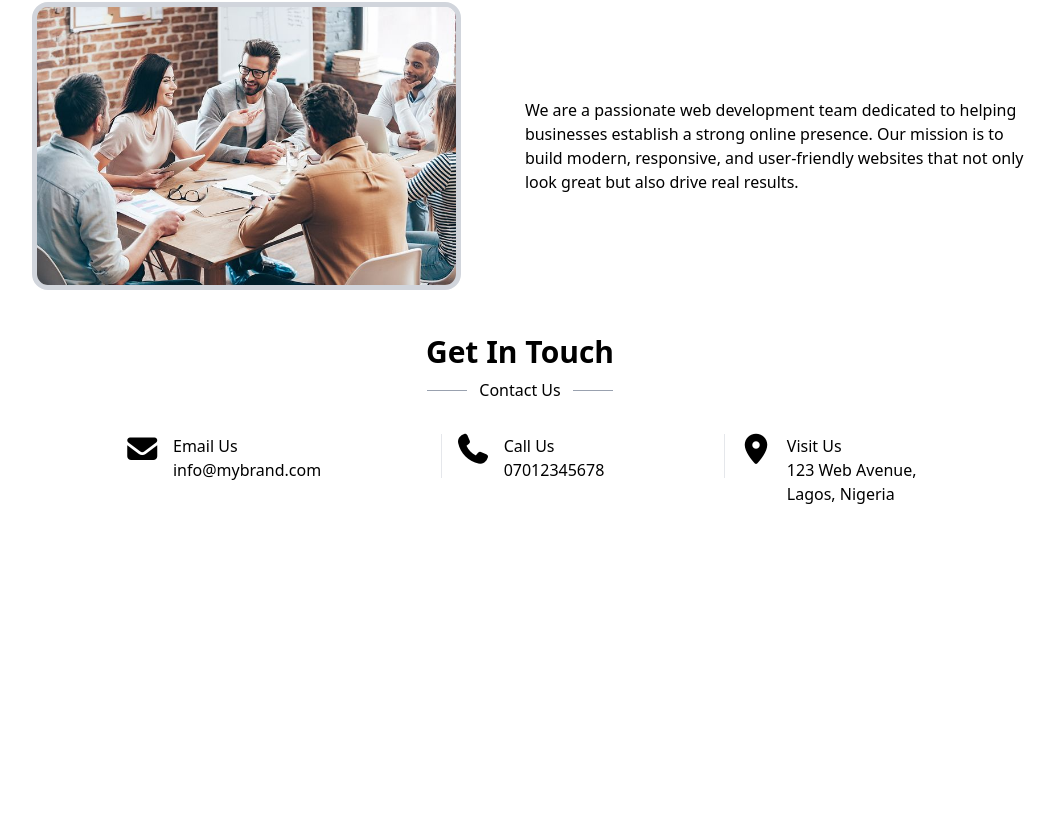
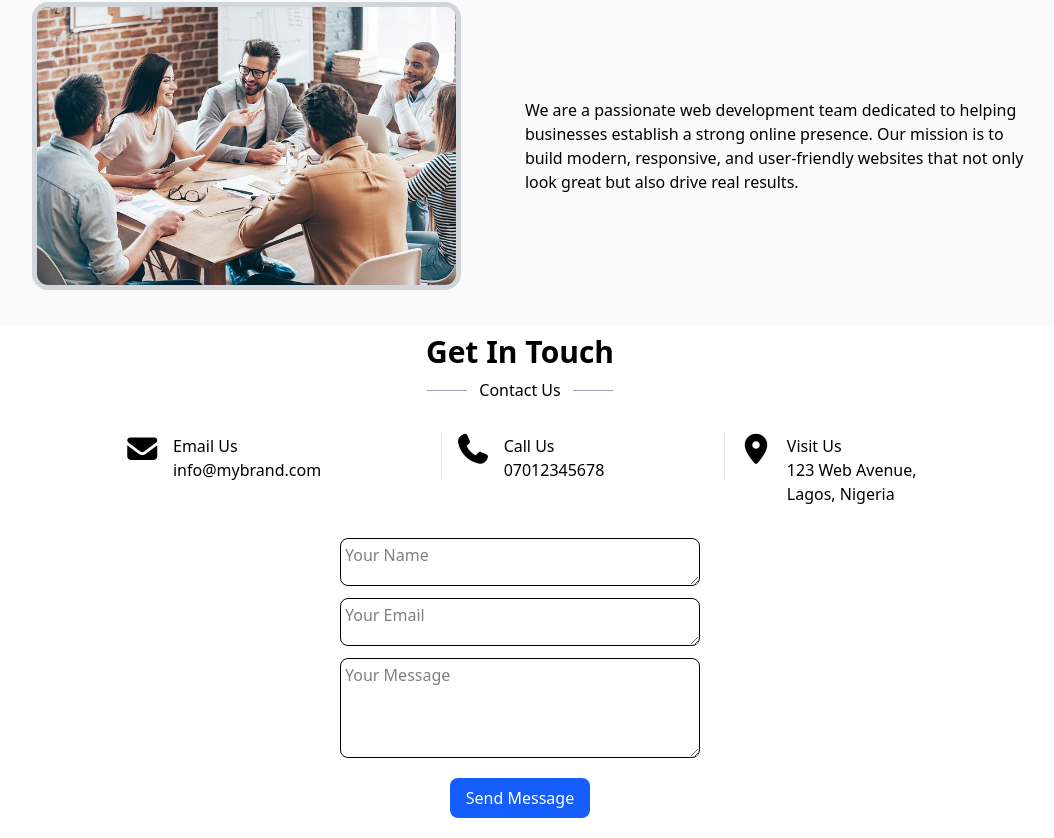
Before and after one commit to Oc-Paschal/Landing-Page-With-React, a React (Vite) app: page / in a window 1280 px wide. Shown: the part 1062-1900 px from the top of the page, without its empty margins (120-1174 px from the left). Before the commit the page ends 1600 px from the top, so only its background shows below. Built offline with nearby package versions, Linux system fonts and the light colour scheme.

Commit message:
done working with the UI

```diff
--- a/src/App.jsx
+++ b/src/App.jsx
@@ -3,6 +3,7 @@ import Herosection from "./component/Herosection";
 import Features from "./component/Features";
 import AboutUs from "./component/AboutUs";
 import Contact from "./component/Contact";
+import Message from "./component/Message";
 
 function App() {
 
@@ -13,6 +14,7 @@ function App() {
     <Features/>
     <AboutUs/>
     <Contact/>
+    <Message/>
 
 
 
--- a/src/component/AboutUs.jsx
+++ b/src/component/AboutUs.jsx
@@ -3,7 +3,7 @@ import download from '../Images/download (1).jpg'
 
 const AboutUs = () => {
   return (
-    <section>
+    <section className="bg-neutral-50">
       <div>
         <h1 className="text-center font-bold text-3xl p-2"> About Us </h1>
 
--- a/src/component/Herosection.jsx
+++ b/src/component/Herosection.jsx
@@ -12,7 +12,7 @@ const Herosection = () => {
         <p className="text-2xl font-semibold">Build Something Amazing With Us</p>
         <p className=" flex flex-wrap p-2 font-medium"> We create modern, responsive websites that help your business <br></br>
          grow online and reach more customers. </p>
-         <button className=" flex bg-blue-600 text-white px-4 py-2 m-6  rounded-lg hover:bg-blue-700 p-6" > Get Started</button>
+         <button className=" flex bg-blue-600 text-white  cursor-pointer  px-4 py-2 m-6  rounded-lg hover:bg-blue-700 p-6  cursor-pointer" > Get Started</button>
       </div>
 
       <div>
--- /dev/null
+++ b/src/component/Message.jsx
@@ -0,0 +1,35 @@
+import React from "react";
+
+const Message = () => {
+  return (
+    <section className="flex items-center justify-center">
+      <div>
+      <div className="flex flex-col gap-3">
+        <textarea
+          type="text"
+          placeholder="Your Name"
+          className=" p-1   border rounded-lg h-12 w-90"
+        />
+        <textarea
+          type="email"
+          placeholder="Your Email"
+          className=" border   p-1  h-12 rounded-lg w-90"
+        />
+        <textarea
+          type="text"
+          placeholder="Your Message"
+          className="border p-1  w-90 h-25 rounded-lg w-90  "
+        />
+
+      </div>
+      <div className="flex items-center justify-center m-5 ">
+       <button className="bg-blue-600 text-white px-4 py-2 rounded-lg hover:bg-blue-700 cursor-pointer">
+          Send Message
+        </button>
+        </div>
+        </div>
+    </section>
+  );
+};
+
+export default Message;
--- a/src/component/Navbar.jsx
+++ b/src/component/Navbar.jsx
@@ -18,7 +18,7 @@ const Navbar = () => {
           <a href="#" className="hover:text-blue-600  font-semibold">
             Contact
           </a>
-          <button className="bg-blue-600 text-white px-4 py-2 rounded-lg hover:bg-blue-700">
+          <button className="bg-blue-600   cursor-pointer text-white px-4 py-2 rounded-lg hover:bg-blue-700">
 
             Get Started
           </button>
```
Also changed, not shown: src/component/Contact.jsx (+7 -5 lines).
